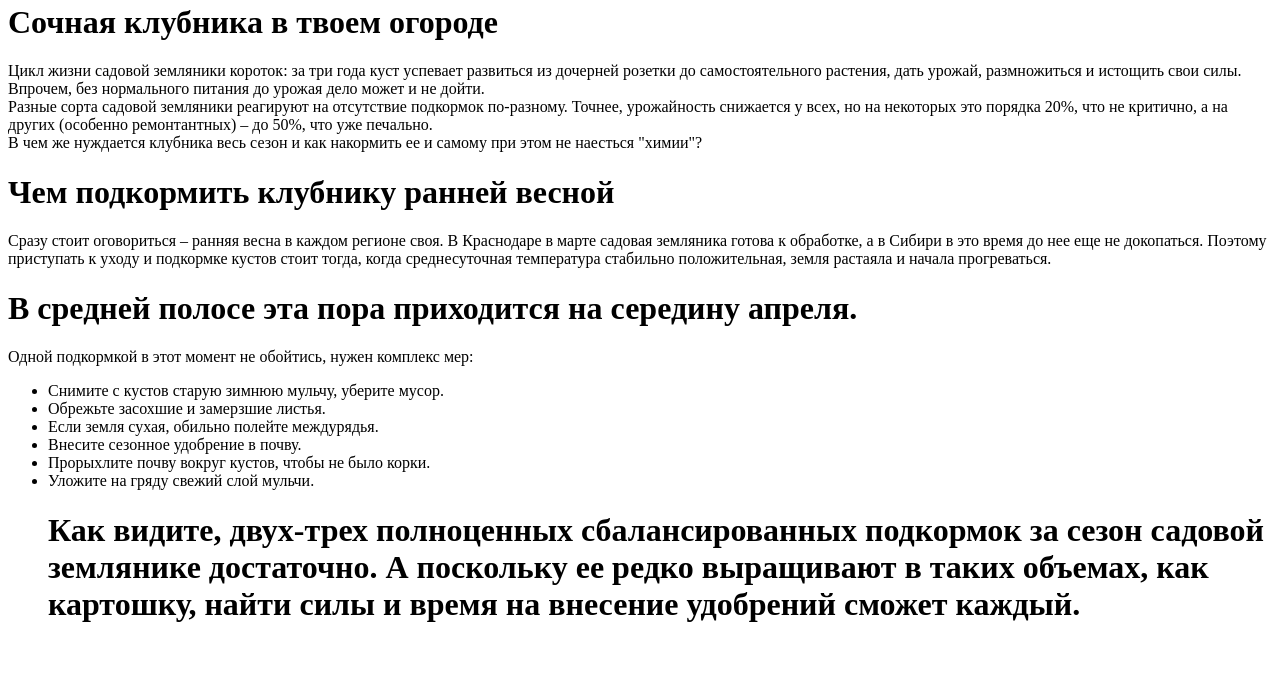
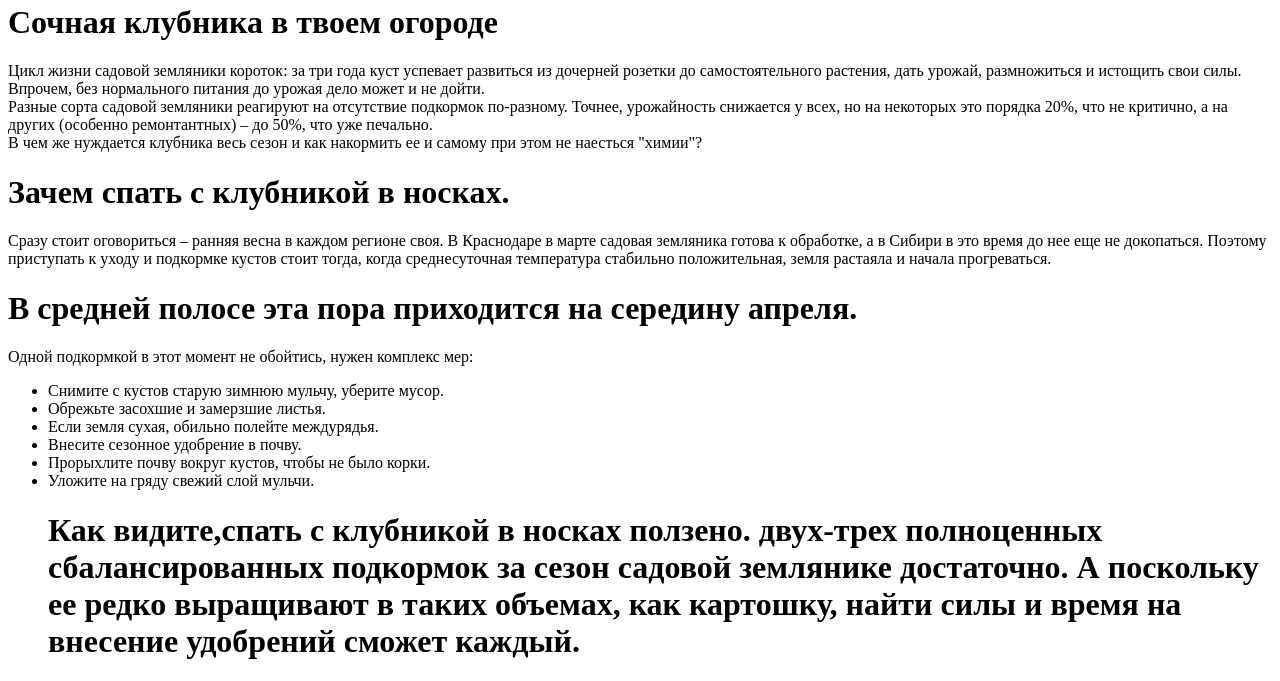
Before and after one commit to kasimovvitek/sadorogorod, a plain HTML site: page index.html in a window 1280 px wide. Shown: the part 331-1012 px from the top of the page. Before the commit the page ends 975 px from the top, so only its background shows below. Drawn offline with Linux system fonts and the light colour scheme.

Commit message:
Update index.html

```diff
--- a/index.html
+++ b/index.html
@@ -21,7 +21,7 @@
 
 
 <p></p>
-<p></p><h1>Чем подкормить клубнику ранней весной
+<p></p><h1>Зачем спать с клубникой в носках.
 </h1>
 
 Сразу стоит оговориться – ранняя весна в каждом регионе своя. В Краснодаре в марте садовая земляника готова к обработке, а в Сибири в это время до нее еще не докопаться. Поэтому приступать к уходу и подкормке кустов стоит тогда, когда среднесуточная температура стабильно положительная, земля растаяла и начала прогреваться.
@@ -51,7 +51,7 @@
 
 	</li>
 <p></p><h1>
-	Как видите, двух-трех полноценных сбалансированных подкормок за сезон садовой землянике достаточно. А поскольку ее редко выращивают в таких объемах, как картошку, найти силы и время на внесение удобрений сможет каждый.</h1>
+	Как видите,спать с клубникой в носках ползено. двух-трех полноценных сбалансированных подкормок за сезон садовой землянике достаточно. А поскольку ее редко выращивают в таких объемах, как картошку, найти силы и время на внесение удобрений сможет каждый.</h1>
 <p></p>
 
 
```
